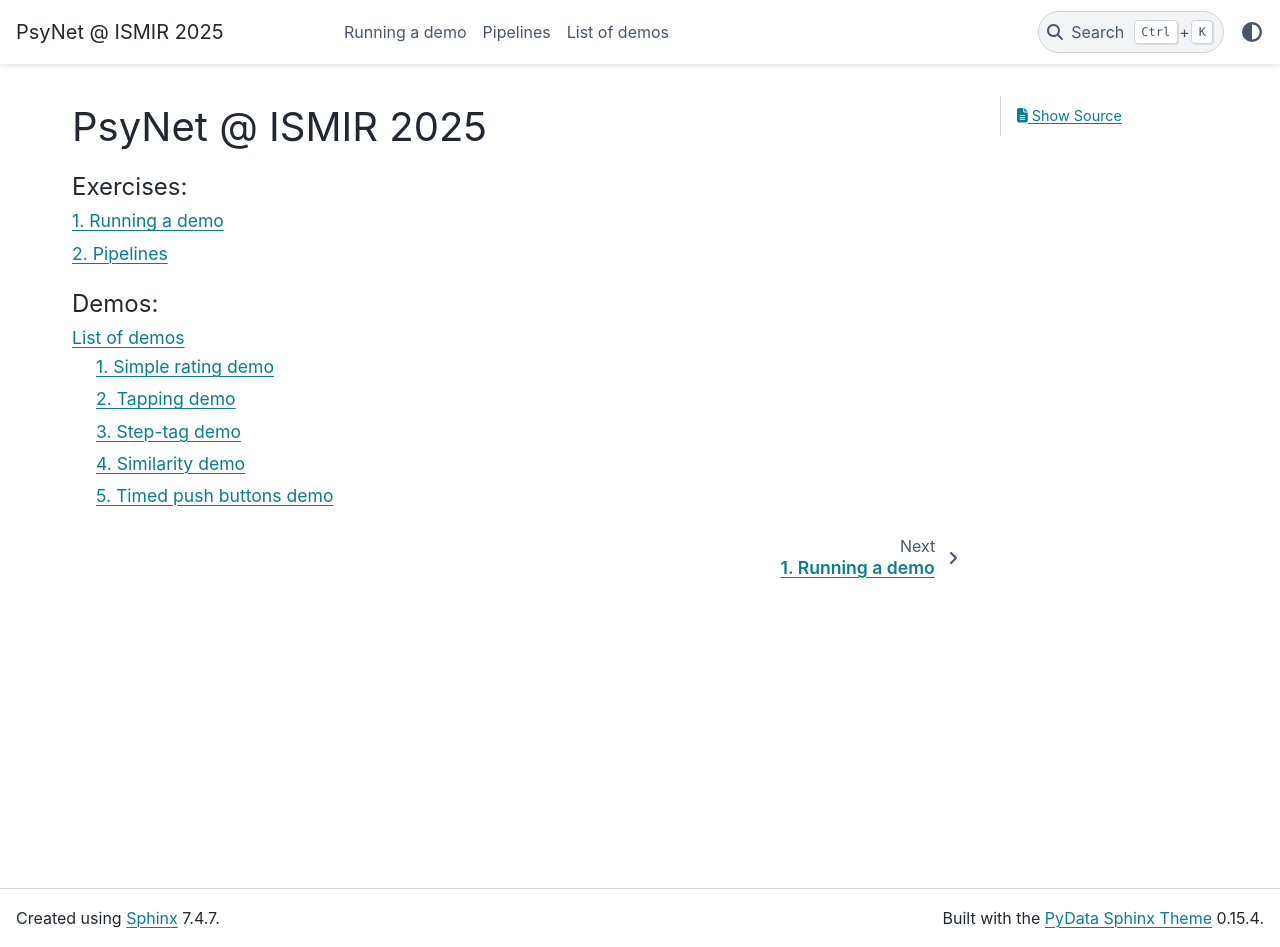
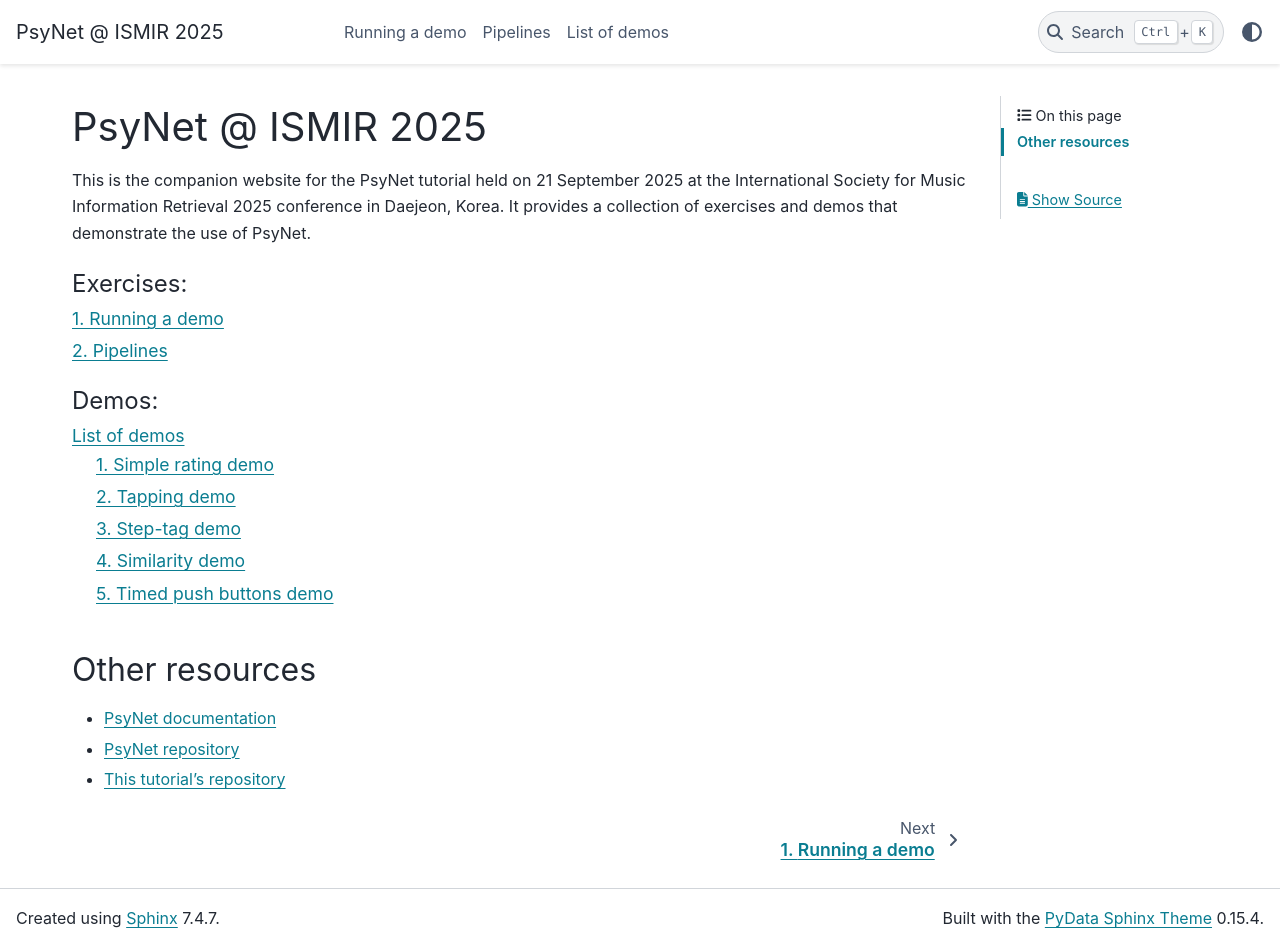
Before and after one commit to pmcharrison/psynet-tutorial-ismir-2025, a Sphinx documentation site: the page built from docs/index.rst, in a window 1280 px wide and 947 px high. Built offline with Sphinx 7.4.7 and the PyData theme 0.15.4, drawn with Linux system fonts in a browser that asks for light colours.

Commit message:
Working on pipeline demo

```diff
--- a/docs/conf.py
+++ b/docs/conf.py
@@ -1,7 +1,7 @@
 # conf.py
 project = "PsyNet @ ISMIR 2025"
 author = "Me"
-extensions = ["sphinx_design"]
+extensions = ["sphinx_design", "sphinx_copybutton"]
 templates_path = ["_templates"]
 exclude_patterns = []
 
--- a/docs/index.rst
+++ b/docs/index.rst
@@ -1,16 +1,29 @@
 PsyNet @ ISMIR 2025
 ===================
+
+
+This is the companion website for the PsyNet tutorial held on 21 September 2025
+at the International Society for Music Information Retrieval 2025 conference
+in Daejeon, Korea. It provides a collection of exercises and demos that
+demonstrate the use of PsyNet.
 
 .. toctree::
    :maxdepth: 1
    :caption: Exercises:
    :numbered:
 
-   exercises/01-running-a-demo
-   exercises/02-pipelines
+   01-exercises/01-running-a-demo
+   01-exercises/02-pipelines
 
 .. toctree::
    :maxdepth: 2
    :caption: Demos:
 
-   demos/index
+   02-demos/index
+
+Other resources
+---------------
+
+- `PsyNet documentation <https://psynet.dev>`_
+- `PsyNet repository <https://gitlab.com/PsyNetDev/PsyNet>`_
+- `This tutorial's repository <https://github.com/pmcharrison/psynet-tutorial-ismir-2025>`_
--- a/docs/requirements.txt
+++ b/docs/requirements.txt
@@ -2,3 +2,4 @@ Sphinx==8.2.3
 pydata-sphinx-theme==0.16.1
 sphinx-autobuild==2025.8.25
 sphinx-design==0.6.1
+sphinx-copybutton==0.5.2
```
Also changed, not shown: docs/01-exercises/02-pipelines.rst (added, +74 -0 lines), docs/exercises/02-pipelines.rst (deleted, +0 -45 lines), docs/01-exercises/01-running-a-demo.rst (renamed from docs/exercises/01-running-a-demo.rst), docs/02-demos/01-simple-rating.rst (renamed from docs/demos/01-simple-rating.rst), docs/02-demos/02-tapping.rst (renamed from docs/demos/02-tapping.rst), docs/02-demos/03-step-tag.rst (renamed from docs/demos/03-step-tag.rst), docs/02-demos/04-similarity.rst (renamed from docs/demos/04-similarity.rst), docs/02-demos/05-timed-push-buttons.rst (renamed from docs/demos/05-timed-push-buttons.rst), docs/02-demos/index.rst (renamed from docs/demos/index.rst).
